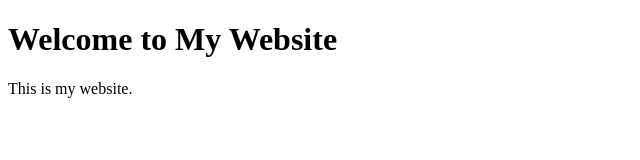
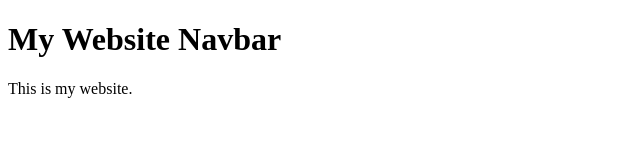
Before and after one commit to manokhan123/git-conflict-practice, a plain HTML site: page index.html in a window 1280 px wide. Shown: the whole page, without its empty margins (0-640 px from the left). Drawn offline with Linux system fonts and the light colour scheme.

Commit message:
Update navbar heading

```diff
--- a/index.html
+++ b/index.html
@@ -7,7 +7,7 @@
 
 <body>
 
-  <h1>Welcome to My Website</h1>
+  <h1>My Website Navbar</h1>
 
   <p>This is my website.</p>
 
```
